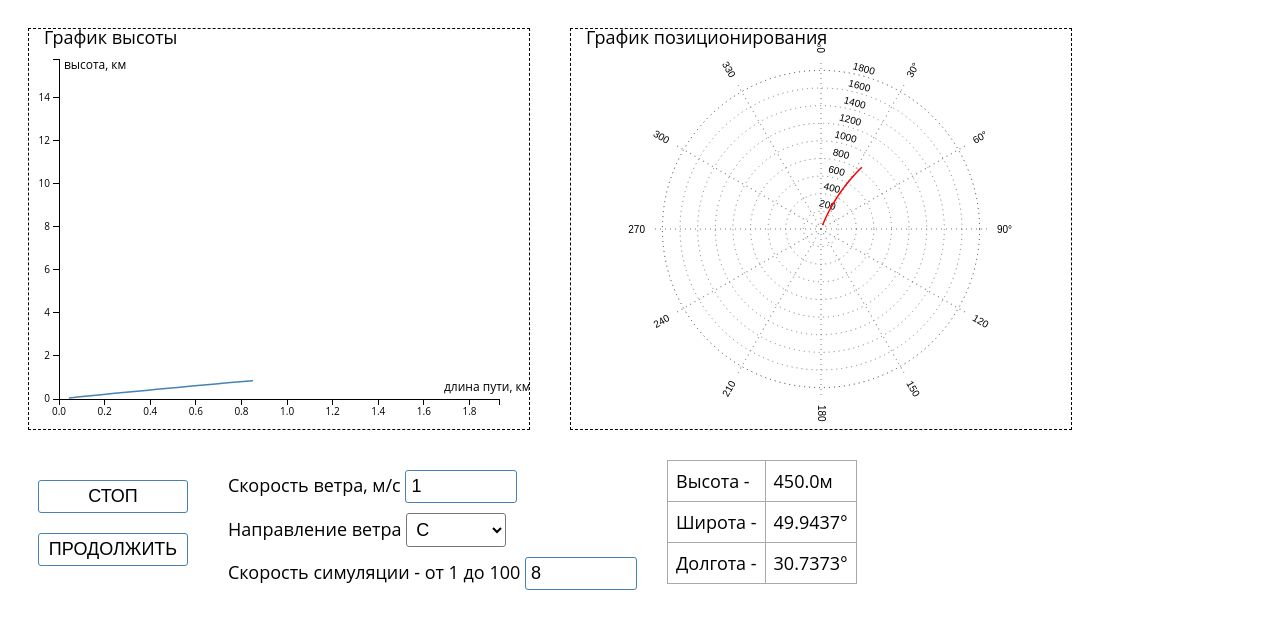
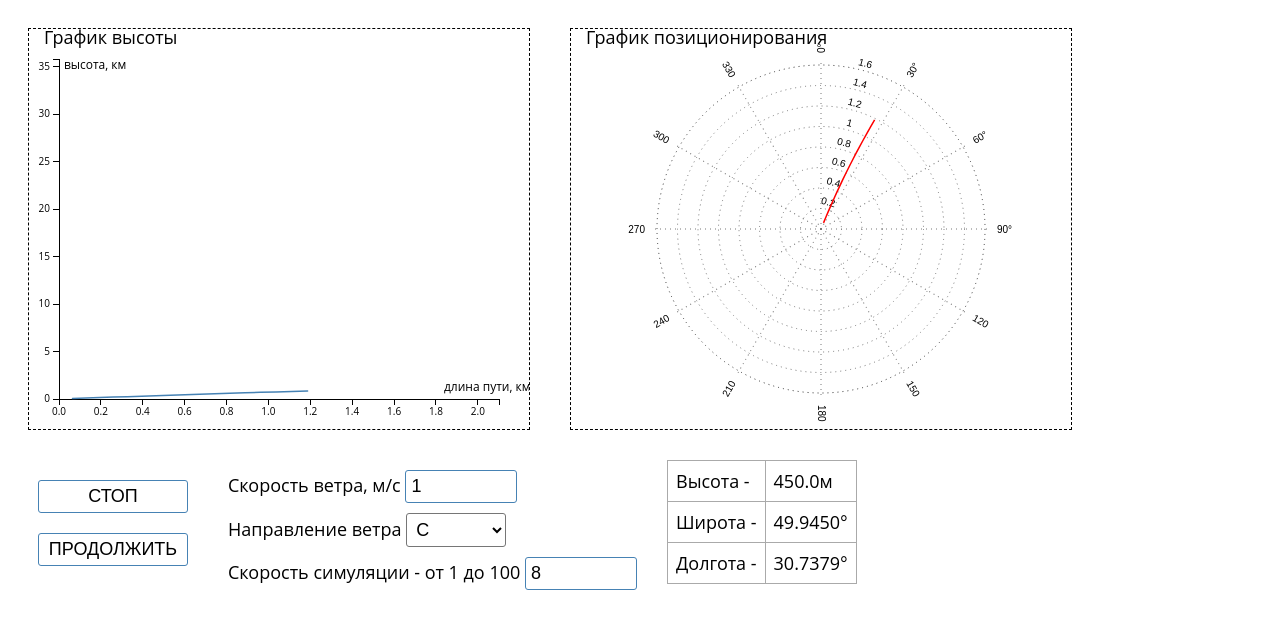
Before and after one commit to lkatartn/zondie, a website with bundled scripts: page index.html in a window 1280 px wide. Both pictures are taken after a click on the button "ПУСК!". Built offline with nearby package versions, Linux system fonts and the light colour scheme.

Commit message:
distance became more real

```diff
--- a/index.html
+++ b/index.html
@@ -27,7 +27,7 @@
 				</tr>
 				<tr>
 					<td>Высота взрыва шара, м</td>
-					<td><input id="max-height" type="number" value="15000" /></td>
+					<td><input id="max-height" type="number" value="35000" /></td>
 				</tr>
 				<tr>
 					<td>Масса груза, кг</td>
--- a/js/position.js
+++ b/js/position.js
@@ -5,7 +5,7 @@ return function(zondData) {
 	var dimention = {};
 	dimention.x = d3.max(zondData, function(el){return el.position.x});
 	dimention.y = d3.max(zondData, function(el){return el.position.y});
-	var maxDim = d3.max(zondData, function (el) {return el.dist})+1500;
+	var maxDim = d3.max([dimention.x, dimention.y])/1000*1.2+1;
 	var padding = 30;
     var radius = Math.min(width, height) / 2 - padding;
     var x = d3.scale.linear()
@@ -18,8 +18,8 @@ return function(zondData) {
 
     var line = d3.svg.line()
 		// .interpolate("cardinal")
-	    .x(function(d) { return x(d.position.x); })
-	    .y(function(d) { return y(-d.position.y); });
+	    .x(function(d) { return x(d.position.x/1000); })
+	    .y(function(d) { return y(-d.position.y/1000); });
 
 	var dist = d3.random.normal(0, 5)
 	var norm = d3.random.normal(0.01, 0.01)
--- a/js/utils.js
+++ b/js/utils.js
@@ -1,8 +1,6 @@
 define("utils",["d3"], function(d3){
 	var utils = {
-		getWind: function (height){
-
-			var windyScale = d3.scale.linear()
+		_windyScale: d3.scale.linear()
 				.domain([
 					1000, 2000, 4000, 6000,
 					 8000, 9000, 10000, 11000,
@@ -14,14 +12,17 @@ define("utils",["d3"], function(d3){
 					 15.8, 16.8, 17.9, 18.0,
 					  16.8, 15.0, 14.0, 13.1,
 					   12.3, 12.0, 10.8, 10.6,
-					    11.2])
-			var windyAng = d3.scale.linear()
-				.domain([0, 1000, 4000, 20000])
-				.range([Math.PI/8, Math.PI/8 + Math.PI/6, -Math.PI/8, Math.PI-1.8])
+					    11.2].map(function(e){return e * 1.4})),
+		_windyAng: d3.scale.linear()
+				.domain([0, 3000,
+					10000, 20000, 30000])
+				.range([Math.PI/8, Math.PI/8 + Math.PI/6,
+					 -Math.PI/8, Math.PI-1.8, Math.PI-1.8]),
+		getWind: function (height){
 			// var windVal = +document.getElementById("wind-val").value;
 			// var windDir = document.getElementById("wind-dir").value;
-			var windVal = windyScale(height);
-			var windDir = windyAng(height);
+			var windVal = this._windyScale(height);
+			var windDir = this._windyAng(height);
 			return { value: windVal, direction: windDir}
 		},
 		getAscRate: function() {
--- a/js/zond.js
+++ b/js/zond.js
@@ -77,6 +77,7 @@ define(["d3",
 				window["text-longitude"].innerHTML = (geo.longtitude).toFixed(4)+'°';
 				window["text-height"].innerHTML = window.zondie.height.toFixed(1)+'м';
 				document.getElementById("stop").click();
+				console.log(window.zondie.time);
 				break;
 			}
 			var last_data = window.data[window.data.length-1];
```
